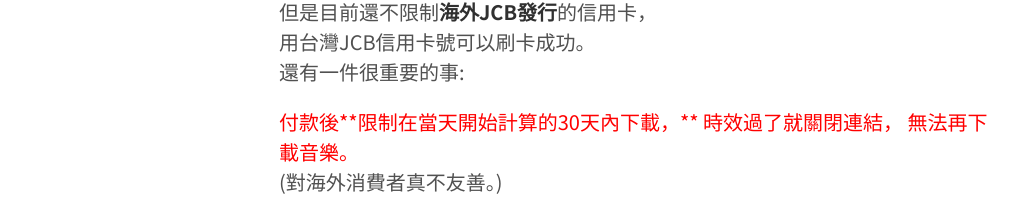
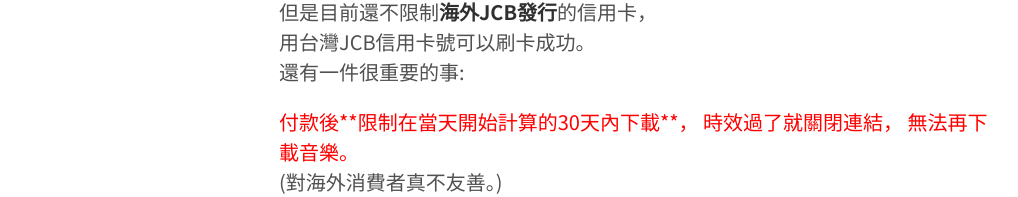
Before and after one commit to shengshampoo/shengshampoo.github.io, a Jekyll site: the page built from _posts/2016-08-13-e-onkyo.markdown, in a window 1280 px wide. Shown: the part 788-985 px from the top of the page, without its empty margins (1-1019 px from the left). Built offline with Jekyll 4.4.1, drawn with Linux system fonts in a browser that asks for light colours; grey boxes are pictures that could not be loaded.

Commit message:
Update 2016-08-13-e-onkyo.markdown

```diff
--- a/_posts/2016-08-13-e-onkyo.markdown
+++ b/_posts/2016-08-13-e-onkyo.markdown
@@ -28,7 +28,7 @@ E-onkyo 線上購買限日本 IP，
 但是目前還不限制**海外JCB發行**的信用卡，
 用台灣JCB信用卡號可以刷卡成功。
 還有一件很重要的事:
-<font color="red">付款後**限制在當天開始計算的30天內下載，**
+<font color="red">付款後**限制在當天開始計算的30天內下載**，
 時效過了就關閉連結，
 無法再下載音樂。</font>
 (對海外消費者真不友善。)
```
